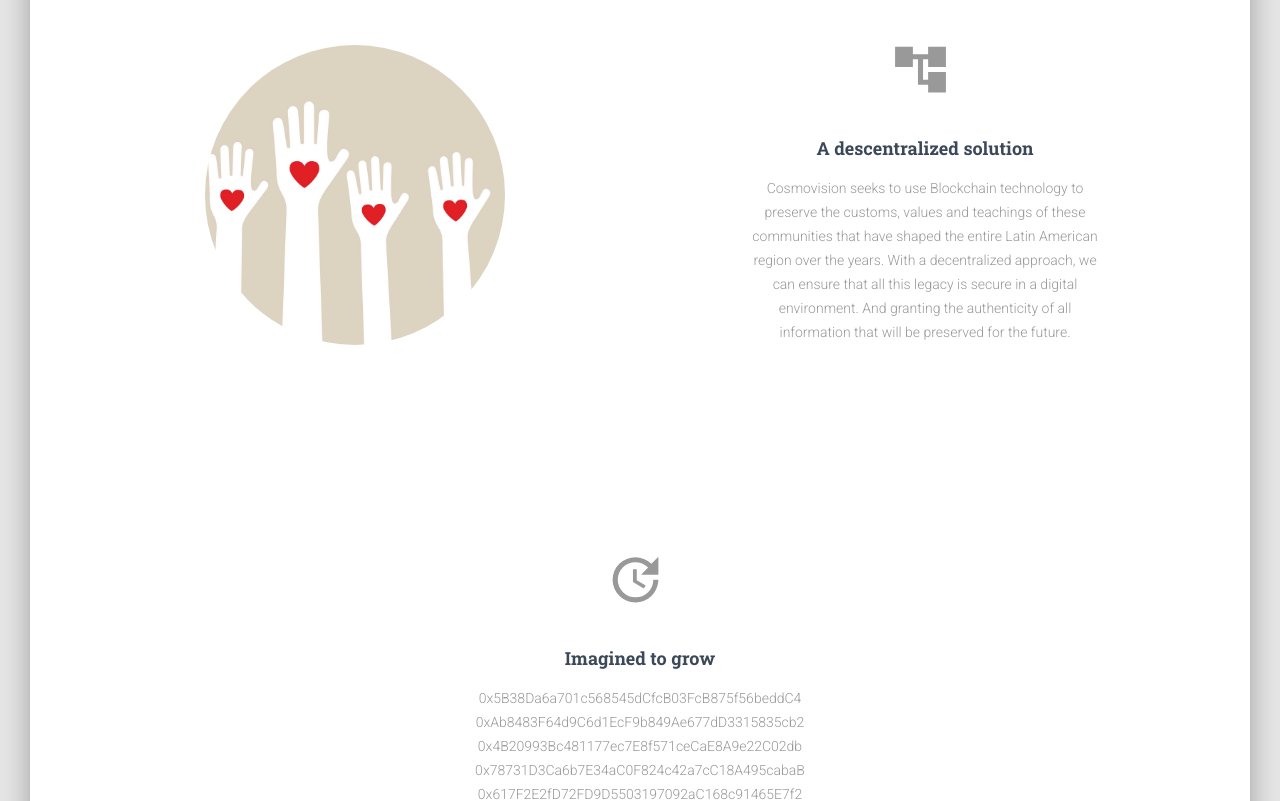
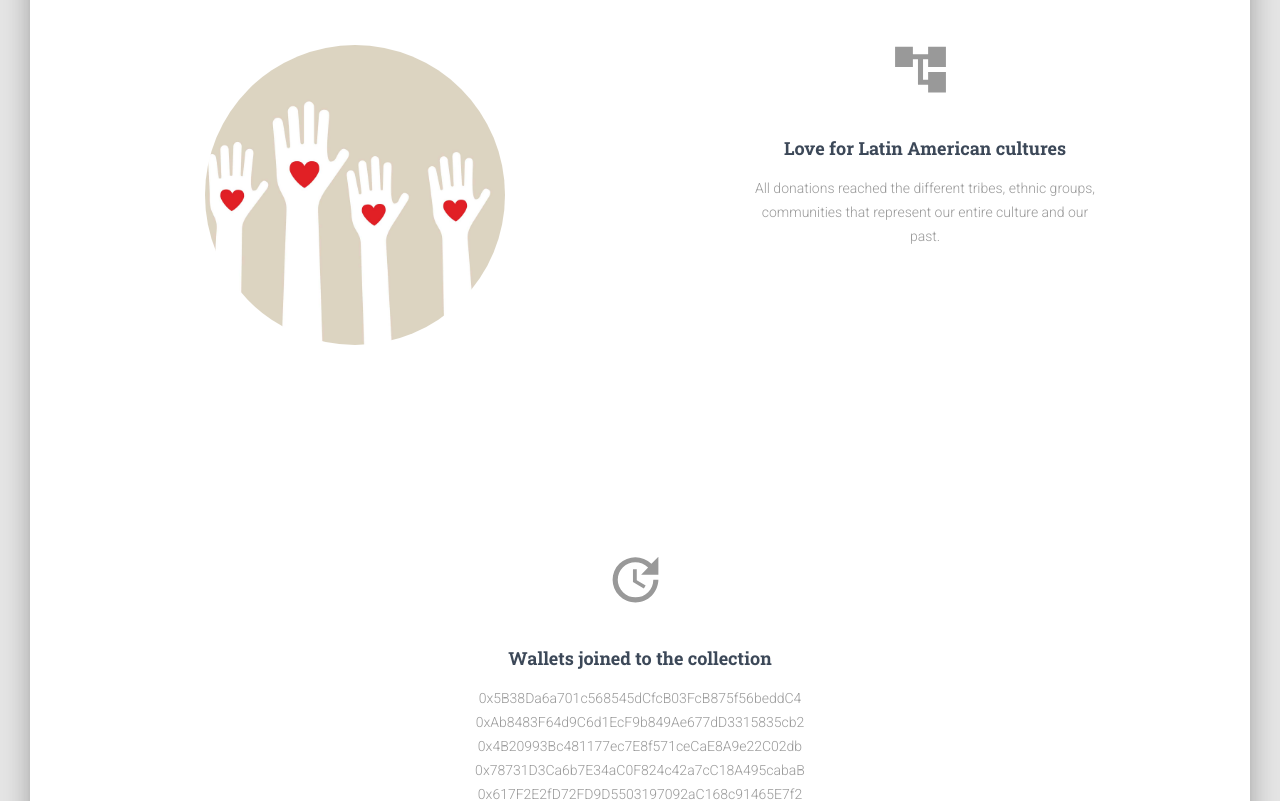
Before and after one commit to wolfcito/cosmovision-eth, a Next.js app in the folder frontend/: page /donnors in a window 1280 px wide. Shown: the part 1080-1881 px from the top of the page. Built offline with nearby package versions, Linux system fonts and the light colour scheme.

Commit message:
fix donnors page

```diff
--- a/frontend/components/Header/HeaderLinks.js
+++ b/frontend/components/Header/HeaderLinks.js
@@ -36,11 +36,6 @@
         </Button>
       </ListItem>
       <ListItem className={classes.listItem}>
-        <Button href="/donnors" color="transparent" className={classes.navLink}>
-          Donnors
-        </Button>
-      </ListItem>
-      <ListItem className={classes.listItem}>
         <Button href="/about" color="transparent" className={classes.navLink}>
           About us
         </Button>
@@ -55,6 +50,11 @@
         </Button>
       </ListItem>
       <ListItem className={classes.listItem}>
+        <Button href="/donnors" color="transparent" className={classes.navLink}>
+          Donnors
+        </Button>
+      </ListItem>
+      <ListItem className={classes.listItem}>
         <Button href="/roadmap" color="transparent" className={classes.navLink}>
           Roadmap
         </Button>
--- a/frontend/pages-sections/Sections/listDonnors.js
+++ b/frontend/pages-sections/Sections/listDonnors.js
@@ -60,15 +60,15 @@
           </GridItem>
           <GridItem xs={12} sm={12} md={6} style={{ marginTop: '150px' }}>
             <InfoArea
-              title="A descentralized solution"
-              description="Cosmovision seeks to use Blockchain technology to preserve the customs, values and teachings of these communities that have shaped the entire Latin American region over the years. With a decentralized approach, we can ensure that all this legacy is secure in a digital environment. And granting the authenticity of all information that will be preserved for the future."
+              title="Love for Latin American cultures"
+              description="All donations reached the different tribes, ethnic groups, communities that represent our entire culture and our past."
               icon={AccountTree}
               vertical
             />
           </GridItem>
           <GridItem xs={12} sm={12} md={12} style={{ marginTop: '150px' }}>
             <InfoArea
-              title="Imagined to grow"
+              title="Wallets joined to the collection"
               description='0x5B38Da6a701c568545dCfcB03FcB875f56beddC4
               0xAb8483F64d9C6d1EcF9b849Ae677dD3315835cb2
               0x4B20993Bc481177ec7E8f571ceCaE8A9e22C02db
```
